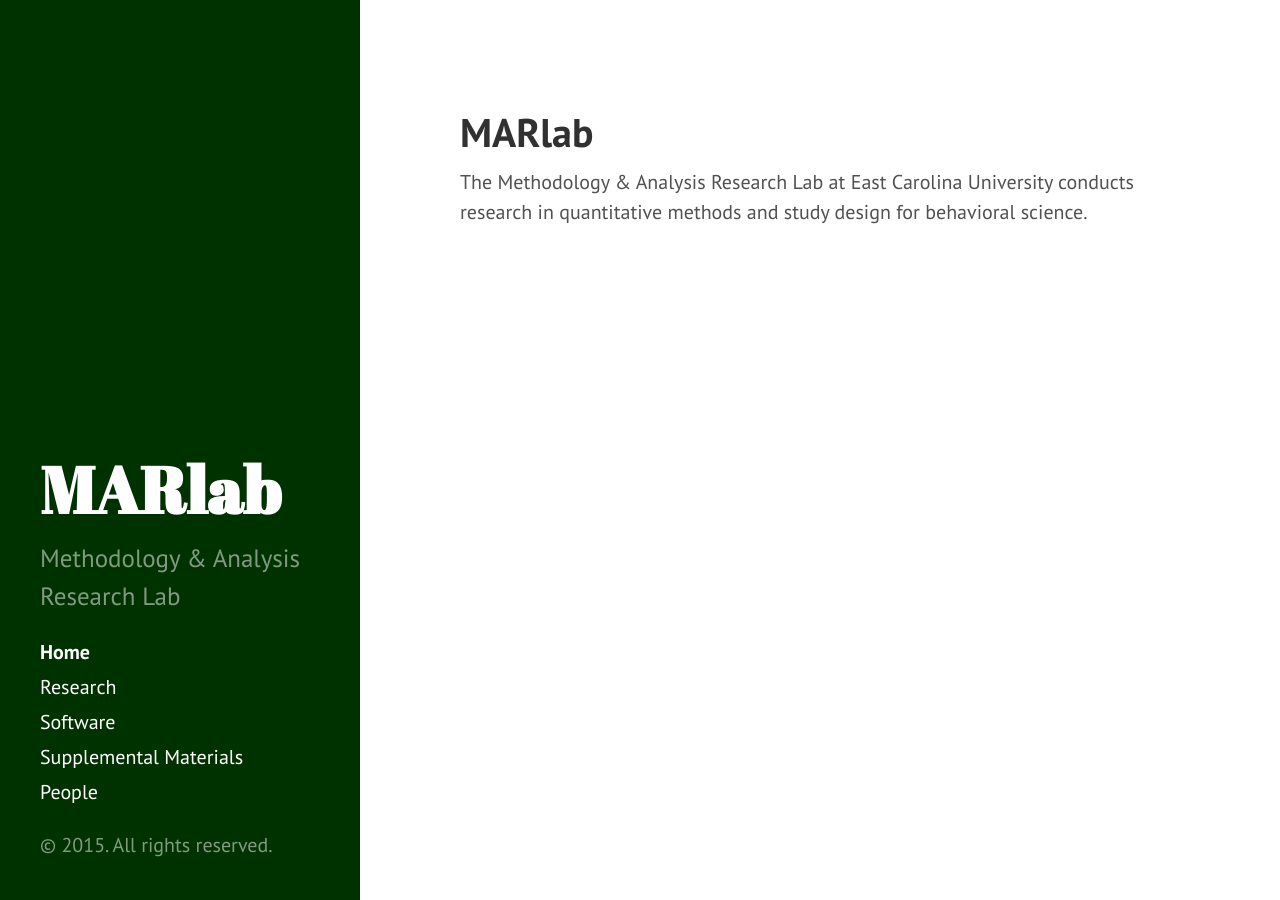
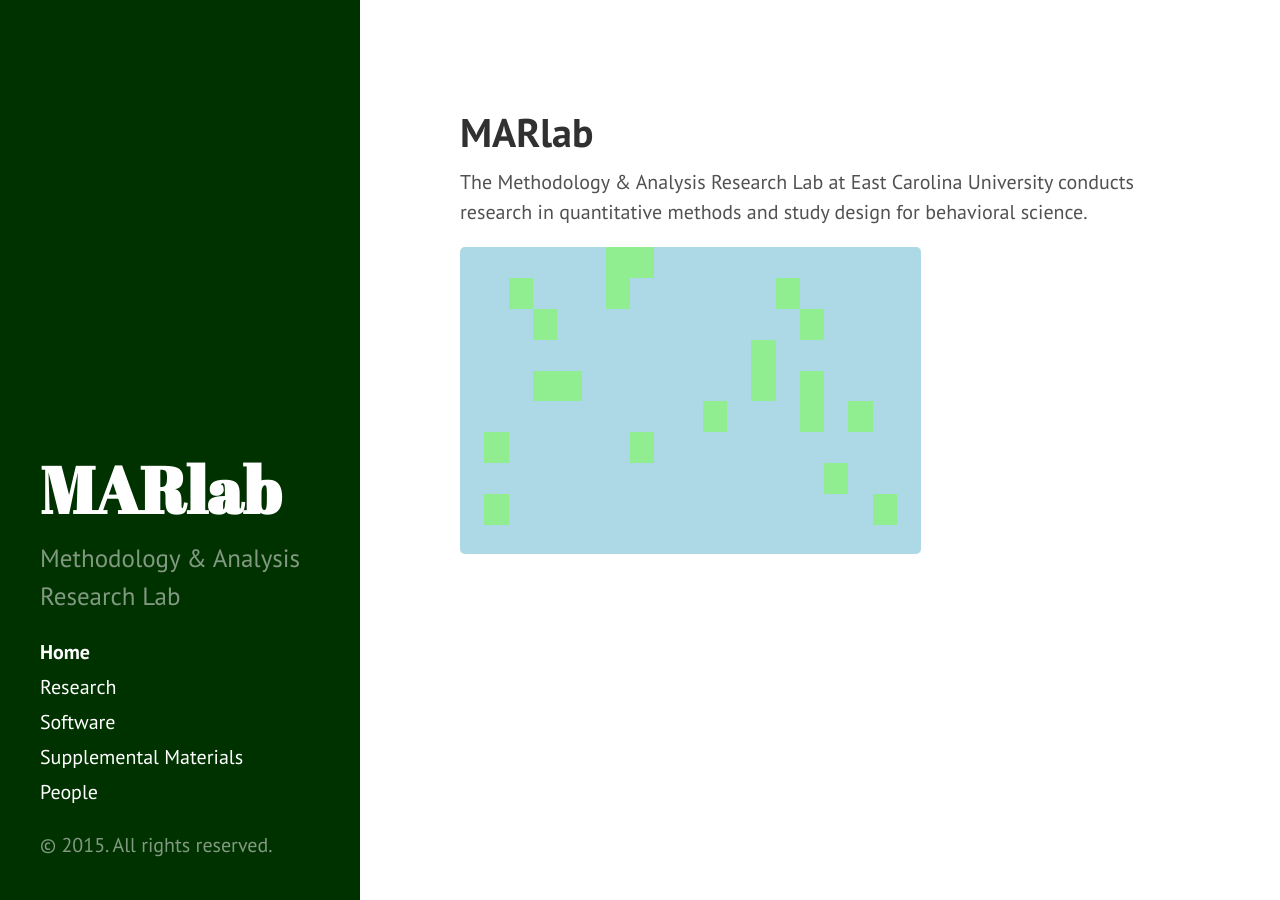
Before and after one commit to schoam4/schoam4.github.io, a Jekyll site: the page built from index.md, in a window 1280 px wide. Built offline with Jekyll 4.4.1, drawn with Linux system fonts in a browser that asks for light colours; Markdown is read by kramdown in place of the engine named in the settings; the list of posts is cut into pages by our own code.

Commit message:
revert imgage

```diff
--- a/index.md
+++ b/index.md
@@ -2,11 +2,10 @@
 layout: page
 title:
 
-carousel:
-  - image: /public/MAR_missmap.png
-  - image: /public/CFM.png
 ---
 
 #MARlab
 
 The Methodology & Analysis Research Lab at East Carolina University conducts research in quantitative methods and study design for behavioral science.
+
+![](https://github.com/schoam4/schoam4.github.io/raw/master/public/MAR_missmap.png)
```
